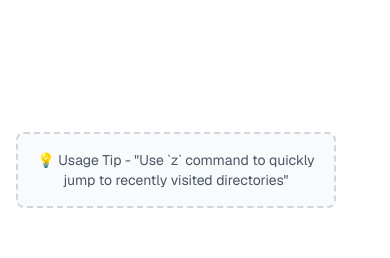
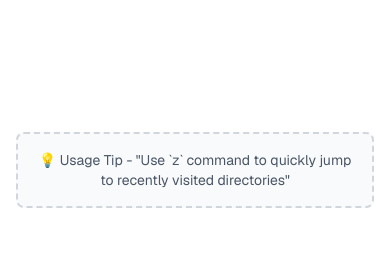
Before and after one commit to jiankn/zoxide, a Next.js app: page /en in a window 390 px wide. Shown: the part 1260-1518 px from the top of the page. Built offline with nearby package versions, Linux system fonts and the light colour scheme; no server answers.

Commit message:
Adjust AdSlot mobile width to avoid horizontal overflow

```diff
--- a/components/AdSlot/AdSlot.tsx
+++ b/components/AdSlot/AdSlot.tsx
@@ -71,7 +71,8 @@ export default function AdSlot({ slotId, lazy = false, className = '' }: AdSlotP
     return null;
   }
 
-  const isMobile = typeof window !== 'undefined' && window.innerWidth < 768;
+  const isClient = typeof window !== 'undefined';
+  const isMobile = isClient && window.innerWidth < 768;
   const dimensions = isMobile ? config.mobile : config.desktop;
 
   return (
@@ -80,10 +81,10 @@ export default function AdSlot({ slotId, lazy = false, className = '' }: AdSlotP
       id={`ad-${slotId}`}
       className={`ad-slot ${className}`}
       style={{
-        minWidth: `${dimensions.width}px`,
+        // 高度保持配置，宽度在移动端走 100%，避免撑爆带内边距的容器导致横向滚动
         minHeight: `${dimensions.height}px`,
         width: '100%',
-        maxWidth: `${dimensions.width}px`,
+        maxWidth: isMobile ? '100%' : `${dimensions.width}px`,
       }}
     />
   );
```
